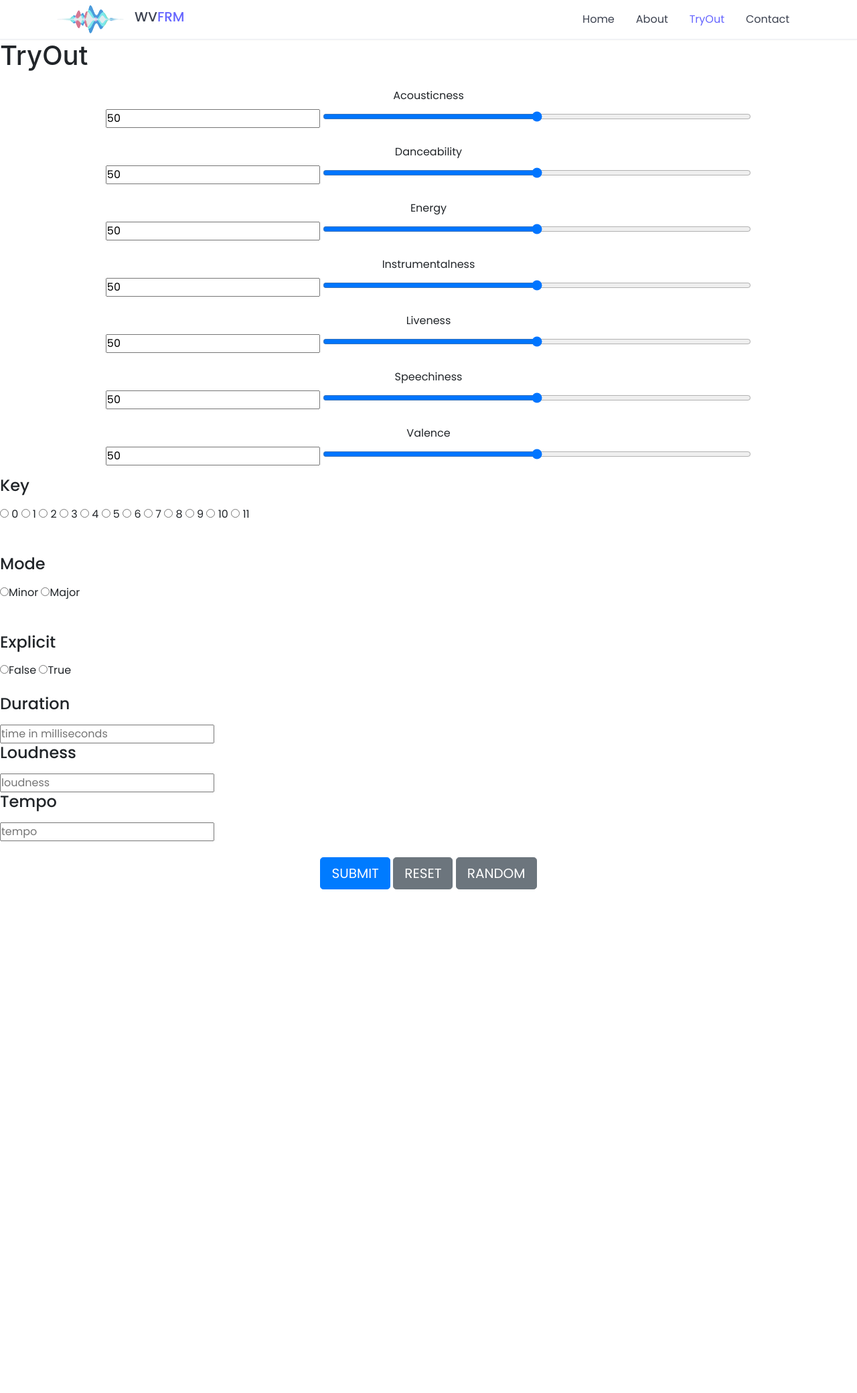
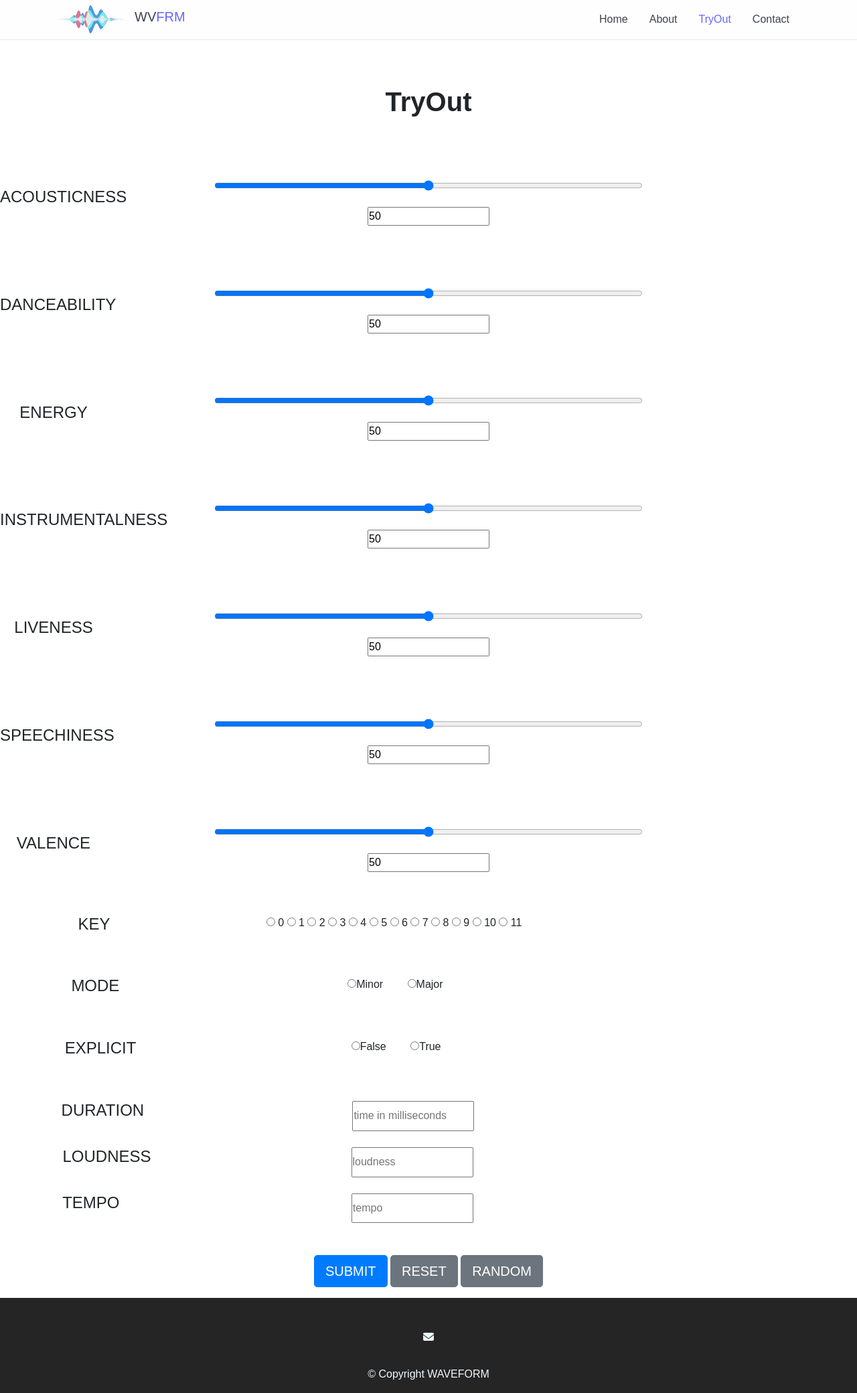
Before and after one commit to sms2002/deploy_temp, a Flask app: page /tryout in a window 1280 px wide. Shown: the whole page at 67% size. Before the commit the page ends 1328 px from the top, so only its background shows below. Run offline with Flask 2, Linux system fonts and the light colour scheme; some libraries are stand-ins or nearby versions.

Commit message:
commited changes

```diff
--- a/static/css/contact.css
+++ b/static/css/contact.css
@@ -107,3 +107,8 @@
 .section-contact .container form .submit-group input[type=submit]:hover {
   background-color: #9B75D7;
 }/*# sourceMappingURL=main.css.map */
+
+.contact-para
+{
+  text-align: center;
+}
--- /dev/null
+++ b/static/css/fonts.css
@@ -0,0 +1,15 @@
+@import url('https://fonts.googleapis.com/css2?family=Open+Sans:wght@300;500;600&display=swap');
+
+h1{
+    font-family: 'Open-Sans',sans-serif;
+    font-weight: 600;
+}
+h2{
+    font-family: 'Open-Sans',sans-serif;
+    font-weight:500;
+}
+h3,h4,h5,h6,p,a
+{
+    font-family: 'Open-Sans',sans-serif;
+    font-weight:300;
+}
--- /dev/null
+++ b/static/css/footer.css
@@ -0,0 +1,33 @@
+.footer-btn{
+    margin-top: 2rem;
+    margin-left: 2rem;
+
+}
+.footer-logo
+{
+    margin-right: 0.5rem;
+}
+.footer-para
+{
+    text-align: center;
+    margin-top: 1rem;
+    color: aliceblue;
+}
+#footer
+{
+    padding:30px 50px 0 50px;
+}
+#footer
+{
+    text-align: center;
+    background-color: #252525;
+    height: auto;
+    margin-bottom: 0;
+    overflow: hidden;
+}
+
+.socials-logo
+{
+    margin:20px 10px;
+    color: aliceblue;
+}
--- a/static/css/navbar.css
+++ b/static/css/navbar.css
@@ -5,7 +5,8 @@
   }
 
   body {
-    font-family: "Roboto", sans-serif;
+    font-family: 'Open-Sans',sans-serif;
+    font-weight: 300;
     font-size: 0.925rem;
   }
 
@@ -36,12 +37,20 @@
       display: block;
     }
   }
+  .fixed-navbar
+  {
+    top: 0%;
+    position: fixed;
+    width: 100%;
+    z-index:100;
+  }
 
   .navbar {
     box-shadow: 0 1px 2px 0 rgba(0, 0, 0, 0.05);
-    background-color: #fff;
+    background-color: rgb(254, 254, 254);
     padding: 1rem 1.15rem;
     border-bottom: 1px solid #eceef3;
+
     /*
     |-----------------------------------
     | Start navbar logo or brand etc..
@@ -52,6 +61,7 @@
     | Start navbar menu
     |-----------------------------------
     */
+
   }
   @media (min-width: 576px) {
     .navbar .container {
--- a/static/css/style.css
+++ b/static/css/style.css
@@ -28,7 +28,7 @@ section {
   margin: 0;
   padding: 0;
   box-sizing: border-box;
-  font-family: 'Poppins', sans-serif;
+  font-family: '',sans-serif;
 }
 
 /* body{
@@ -144,6 +144,11 @@ color: white;
 text-align: center;
 line-height:90vh;
 }
+/* stat head */
+.stat-head
+{
+  margin-top: 3rem;
+}
 
 @keyframes fadeIn {
   to
@@ -163,3 +168,9 @@ line-height:90vh;
   opacity: 0;
   animation: fadeOut 2s;
 }
+
+.tryout-header
+{
+  text-align: center;
+  margin-top: 5rem;
+}
--- /dev/null
+++ b/static/css/tryout.css
@@ -0,0 +1,57 @@
+ .feature-align-head
+{
+
+  position: relative;
+  top: 5rem;
+  padding-right: 70rem;
+}
+
+.flex-align-Key
+{
+    display: flex;
+    flex-direction: row;
+    justify-content: space-evenly;
+    padding-right:24rem ;
+}
+.major-mode
+{
+    margin-left:2rem
+}
+.minor-mode
+{
+    margin-left: 8rem;
+}
+.mode-align-Key
+{
+    display: flex;
+    flex-direction: row;
+    justify-content: space-evenly;
+    padding-right:32rem ;
+}
+.mode-align-explicit
+{
+    display: flex;
+    flex-direction: row;
+    justify-content: space-evenly;
+    padding-right:32.8rem ;
+}
+.duration-input
+{
+    margin-left:8rem
+}
+.mode-align-duration
+{
+    display: flex;
+    flex-direction: row;
+    justify-content: space-evenly;
+    padding-right:30rem ;
+}
+
+.loudness-input
+{
+    margin-left:7rem
+}
+.tempo-input
+{
+    margin-left:10rem
+}
--- a/static/js/tryout.js
+++ b/static/js/tryout.js
@@ -29,7 +29,7 @@ var el2 = [];
 var text_label = [];
 for(let i=1; i<8; i++){
     text_label[i] = document.getElementById(`${i}`);
-    text_label[i].innerHTML = dict_key[i-1];
+    text_label[i].innerHTML = dict_key[i-1].toUpperCase();
     text_label[i].innerHTML = text_label[i].innerHTML.charAt(0).toUpperCase() + text_label[i].innerHTML.slice(1,);
     el1[i] = document.getElementById(`textTRY${i}`);
     el2[i] = document.getElementById(`rangeTRY${i}`);
@@ -172,5 +172,3 @@ function getRandomInt(min, max) {
   function getRandomFloat(min, max) {
     return Math.floor(Math.random() * (max*10 - min*10) + min*10)/10;
   }
-
-  console.log('Hey')
--- a/templates/tryout.html
+++ b/templates/tryout.html
@@ -7,14 +7,18 @@
     <script src="https://cdnjs.cloudflare.com/ajax/libs/jquery/3.6.1/jquery.min.js" integrity="sha512-aVKKRRi/Q/YV+4mjoKBsE4x3H+BkegoM/em46NNlCqNTmUYADjBbeNefNxYV7giUp0VxICtqdrbqU7iVaeZNXA==" crossorigin="anonymous" referrerpolicy="no-referrer"></script>
 
     <link href="https://cdn.jsdelivr.net/npm/bootstrap@5.2.2/dist/css/bootstrap.min.css" rel="stylesheet" integrity="sha384-Zenh87qX5JnK2Jl0vWa8Ck2rdkQ2Bzep5IDxbcnCeuOxjzrPF/et3URy9Bv1WTRi" crossorigin="anonymous"> -->
-      <link rel="stylesheet" href="https://cdnjs.cloudflare.com/ajax/libs/font-awesome/5.15.3/css/all.min.css"/>
+      <!-- <link rel="stylesheet" href="https://cdnjs.cloudflare.com/ajax/libs/font-awesome/5.15.3/css/all.min.css"/> -->
         <link rel="stylesheet" href="../static/css/style.css">
         <link rel="stylesheet" href="../static/css/navbar.css">
         <link rel="stylesheet" href="https://cdn.jsdelivr.net/npm/bootstrap@4.0.0/dist/css/bootstrap.min.css" integrity="sha384-Gn5384xqQ1aoWXA+058RXPxPg6fy4IWvTNh0E263XmFcJlSAwiGgFAW/dAiS6JXm" crossorigin="anonymous">
+        <link rel="stylesheet" href="../static/css/fonts.css">
+        <link rel="stylesheet" href="../static/css/footer.css">
+        <link rel="stylesheet" href="../static/css/tryout.css">
+        <script src="https://kit.fontawesome.com/8e1035864c.js" crossorigin="anonymous"></script>
       </head>
 
 <body onload="onPageLoadReset()">
-
+  <section class="fixed-navbar">
     <nav class="navbar">
         <div class="container">
 
@@ -36,70 +40,149 @@
             <ul class="navbar-nav">
                 <li><a href="/">Home</a></li>
                 <li><a href="/about">About</a></li>
-                  <li class="active"><a href="/tryout">TryOut</a></li>
+                <li  class="active"><a href="/tryout">TryOut</a></li>
                 <li><a href="/contact">Contact</a></li>
             </ul>
           </div>
         </div>
       </nav>
+    </section>
+  <br></br>
+
+    <h1 class="tryout-header">TryOut</h1>
 
 
 
-    <h1>TryOut</h1>
+
+    <div class="form-group mt-4 text-center aligning-items">
+      <div class="feature-align-head">
+        <h4><label id="1">Acousticness</label></h4>
+      </div>
+        <br>
+        <div class="feature-align-div">
+          <div>
+          <input type="range" min="0" max="100" step="0.2" value="50" style="width: 50%" id="rangeTRY1">
+          </div>
+          <br>
+          <div>
+        <input type="text" value="50" id="textTRY1">
+        </div>
 
 
-
-    <div class="form-group mt-4 text-center">
-        <label id="1"><h4>Acousticness</h4></label>
-        <br>
-        <input type="text" value="50" id="textTRY1">
-        <input type="range" min="0" max="100" step="0.2" value="50" style="width: 50%" id="rangeTRY1">
+        </div>
     </div>
 
-    <div class="form-group mt-4 text-center">
-        <label id="2"><h4>Acousticness</h4></label>
+    <div class="form-group mt-4 text-center aligning-items">
+      <div class="feature-align-head">
+        <h4><label id="2">Acousticness</label></h4>
+      </div>
         <br>
-        <input type="text" value="50" id="textTRY2">
+        <div class="feature-align-div">
+          <div>
           <input type="range" min="0" max="100" step="0.2" value="50" style="width: 50%" id="rangeTRY2">
           </div>
+          <br>
+          <div>
+        <input type="text" value="50" id="textTRY2">
+        </div>
 
-    <div class="form-group mt-4 text-center">
-        <label id="3"><h4>Acousticness</h4></label>
+
+        </div>
+    </div>
+
+    <div class="form-group mt-4 text-center aligning-items">
+      <div class="feature-align-head">
+        <h4><label id="3">Acousticness</label></h4>
+      </div>
         <br>
-        <input type="text" value="50" id="textTRY3">
+        <div class="feature-align-div">
+          <div>
           <input type="range" min="0" max="100" step="0.2" value="50" style="width: 50%" id="rangeTRY3">
           </div>
+          <br>
+          <div>
+        <input type="text" value="50" id="textTRY3">
+        </div>
 
-    <div class="form-group mt-4 text-center">
-        <label id="4"><h4>Acousticness</h4></label>
+
+        </div>
+    </div>
+
+    <div class="form-group mt-4 text-center aligning-items">
+      <div class="feature-align-head">
+      <h4><label id="4">Acousticness</label></h4>
+      </div>
         <br>
-        <input type="text" value="50" id="textTRY4">
+        <div class="feature-align-div">
+          <div>
           <input type="range" min="0" max="100" step="0.2" value="50" style="width: 50%" id="rangeTRY4">
           </div>
+          <br>
+          <div>
+        <input type="text" value="50" id="textTRY4">
+        </div>
 
-    <div class="form-group mt-4 text-center">
-        <label id="5"><h4>Acousticness</h4></label>
+
+        </div>
+    </div>
+
+    <div class="form-group mt-4 text-center aligning-items">
+      <div class="feature-align-head">
+        <h4><label id="5">Acousticness</label></h4>
+      </div>
         <br>
-        <input type="text" value="50" id="textTRY5">
+        <div class="feature-align-div">
+          <div>
           <input type="range" min="0" max="100" step="0.2" value="50" style="width: 50%" id="rangeTRY5">
           </div>
+          <br>
+          <div>
+        <input type="text" value="50" id="textTRY5">
+        </div>
 
-    <div class="form-group mt-4 text-center">
-        <label id="6"><h4>Acousticness</h4></label>
+
+        </div>
+    </div>
+
+    <div class="form-group mt-4 text-center aligning-items">
+      <div class="feature-align-head">
+        <h4><label id="6">Acousticness</label></h4>
+      </div>
         <br>
-        <input type="text" value="50" id="textTRY6">
+        <div class="feature-align-div">
+          <div>
           <input type="range" min="0" max="100" step="0.2" value="50" style="width: 50%" id="rangeTRY6">
           </div>
+          <br>
+          <div>
+        <input type="text" value="50" id="textTRY6">
+        </div>
 
-    <div class="form-group mt-4 text-center">
-        <label id="7"><h4>Acousticness</h4></label>
+
+        </div>
+    </div>
+
+    <div class="form-group mt-4 text-center aligning-items">
+      <div class="feature-align-head">
+        <h4><label id="7">Acousticness</label></h4>
+      </div>
         <br>
-        <input type="text" value="50" id="textTRY7">
+        <div class="feature-align-div">
+          <div>
           <input type="range" min="0" max="100" step="0.2" value="50" style="width: 50%" id="rangeTRY7">
           </div>
+          <br>
+          <div>
+        <input type="text" value="50" id="textTRY7">
+        </div>
 
-      <div>
-        <label id="6"><h4>Key</h4></label>
+
+        </div>
+    </div>
+      <br><br>
+
+        <div class="flex-align-Key">
+        <label id="6"><h4>KEY</h4></label>
       <br>
       <form id="mainForm" name="mainForm">
         <input type="radio" name="rads" value="0"> 0 </input>
@@ -115,40 +198,49 @@
         <input type="radio" name="rads" value="10"> 10 </input>
         <input type="radio" name="rads" value="11"> 11 </input>
     </form>
+
       </div>
 
 
     <br><br>
-      <label id="label_mode"><h4>Mode</h4></label>
+    <div class="mode-align-Key">
+      <label id="label_mode"><h4>MODE</h4></label>
       <br>
       <form id="mainForm1" name="mainForm1">
-        <input type="radio" name="mod" value="0" >Minor</input>
-        <input type="radio" name="mod" value="1" >Major</input>
+
+        <input type="radio" name="mod" value="0" class="minor-mode" >Minor</input>
+        <input type="radio" name="mod" value="1" class="major-mode">Major</input>
       </form>
+      </div>
     <br><br>
-
-      <label id="label_exp"><h4>Explicit</h4></label>
+    <div class="mode-align-explicit">
+      <label id="label_exp"><h4>EXPLICIT</h4></label>
       <br>
     <form id="mainForm2" name="mainForm2">
-      <input type="radio" name="exp" value="0" >False</input>
-      <input type="radio" name="exp" value="1" >True</input>
+      <input type="radio" name="exp" value="0"class="minor-mode" >False</input>
+      <input type="radio" name="exp" value="1"class="major-mode" >True</input>
+    </div>
       <br><br>
   </form>
 
     <div id="last3">
-      <label id="last1"><h4>Duration</h4></label>
+      <div class="mode-align-duration">
+      <label id="last1"><h4>DURATION</h4></label>
       <br>
-      <input placeholder="time in milliseconds" required="" type="text" id="l1" value=""></input>
+      <input placeholder="time in milliseconds" required="" type="text" id="l1" value="" class="duration-input"></input>
+    </div>
       <br>
-
-      <label id="last2"><h4>Loudness</h4></label>
+      <div class="mode-align-duration">
+      <label id="last2"><h4>LOUDNESS</h4></label>
       <br>
-      <input placeholder="loudness" type="text" id="l2" value=""></input>
+      <input placeholder="loudness" type="text" id="l2" value=""class="loudness-input"></input>
+    </div>
       <br>
-
-      <label id="last3"><h4>Tempo</h4></label>
+      <div class="mode-align-duration">
+      <label id="last3"><h4>TEMPO</h4></label>
       <br>
-      <input placeholder="tempo" type="text" id="l3" value=""></input>
+      <input placeholder="tempo" type="text" id="l3" value=""class="tempo-input"></input>
+    </div>
       <br>
     </div>
 
@@ -159,8 +251,16 @@
         <button type="button" class="btn btn-secondary btn-lg" id="b3_RANDOM">RANDOM</button>
     </div>
 
-    <br><br>
+    <footer id="footer">
+      <a href="./contact">
+      <i class="fa-solid fa-envelope socials-logo"></i>
+      </a>
+      <p class="footer-para">© Copyright WAVEFORM</p>
+
+  </footer>
+
 
     <script src="../static/js/tryout.js"></script>
     <script src="../static/js/navbar.js"></script>
+
 </body>
```
Also changed, not shown: static/css/about.css (+23 -6 lines), static/css/charts.css (+5 -4 lines), templates/about.html (+23 -9 lines), templates/audio.html (+11 -1 lines), templates/contact.html (+7 -5 lines), templates/index.html (+14 -2 lines), templates/stat.html (+42 -34 lines), templates/statTRY.html (+39 -27 lines). Lines whose indentation alone changed are shown as unchanged.
